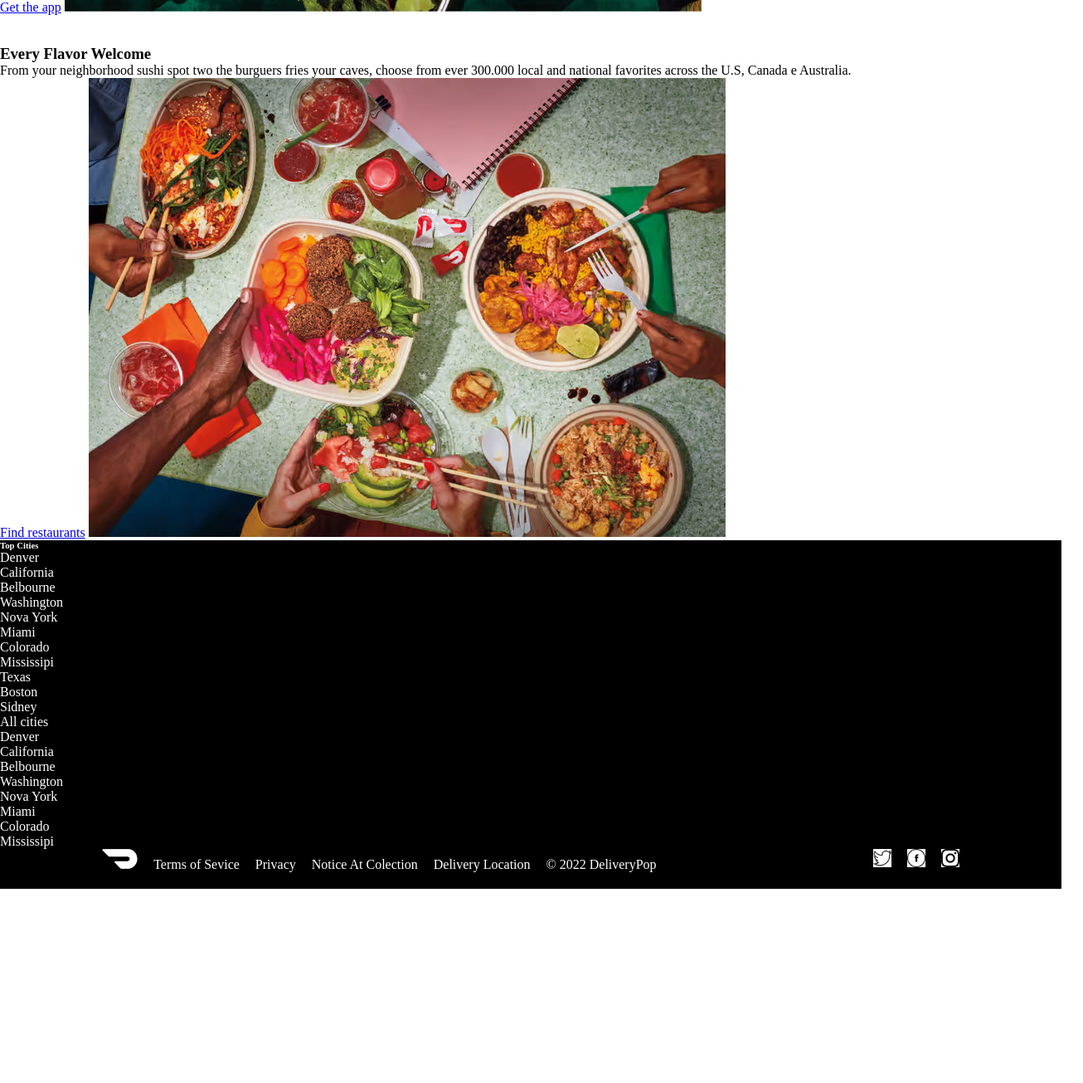
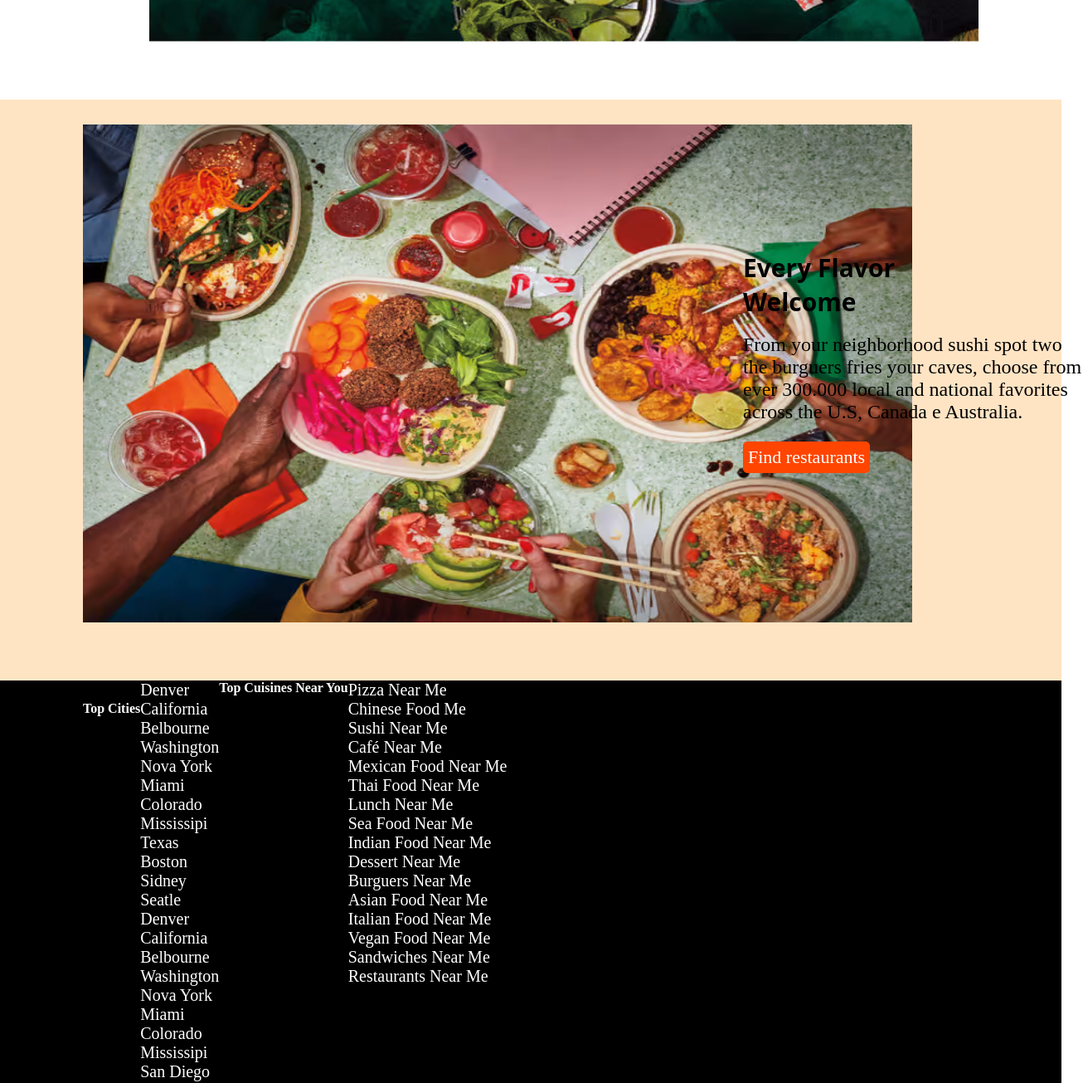
Before and after one commit to gleidsonteixeira/FS15-teste-de-desespero, a plain HTML site: page assets/index.html in a window 1280 px wide. Shown: the part 1280-2585 px from the top of the page at 83% size, 1306 px wide, since content can reach past the window. Before the commit the page ends 2351 px from the top, so only its background shows below. Drawn offline with Linux system fonts and the light colour scheme.

Commit message:
inclusao das cidades/restaurantes

```diff
--- a/assets/css/stylo.css
+++ b/assets/css/stylo.css
@@ -103,10 +103,146 @@ header a{
     font-size: 18px;
 }
 
+section.photo1{
+    width: 100%;
+    height: 700px;
+    position: relative;
+}
+
+section.photo1 img.comida1{
+    width: 1000px;
+    height: 600px;
+    float:right;
+    margin-top: 30px;
+    margin-right: 100px;
+}
+
+section.photo1 a.get1{
+    display: inline-block;
+    font-size:22px ;
+    border: 1px solid #FF4500;
+    border-radius: 5px;
+    background-color: #FF4500;
+    color: white;
+    text-decoration: none;
+    padding: 5px;
+}
+
+section.photo1 div.every1{
+    position: absolute;
+    bottom: 250px;
+    right:70%;
+
+}
+
+section.photo1 h3.apps{
+    width: 220px;
+    height: 100px;
+    font-size: 30px;
+    font-family: system-ui, -apple-system, BlinkMacSystemFont, 'Segoe UI', Roboto, Oxygen, Ubuntu, Cantarell, 'Open Sans', 'Helvetica Neue', sans-serif;
+}
+
+section.photo1 p.paragrafo1{
+    width: 400px;
+    height: 100px;
+    font-size: 24px;
+    text-align:left;
+}
+
+
+section.photo2{
+    background-color: bisque;
+    width: 100%;
+    height: 700px;
+    position: relative;
+}
+
+section.photo2 img.comida2{
+    width: 1000px;
+    height: 600px;
+    float:left;
+    margin-top: 30px;
+    margin-left: 100px;
+}
+
+section.photo2 a.get2{
+    display: inline-block;
+    font-size:22px ;
+    border: 1px solid #FF4500 ;
+    border-radius: 5px;
+    background-color: #FF4500;
+    color: white;
+    text-decoration: none;
+    padding: 5px;
+}
+
+section.photo2 div.every2{
+    position: absolute;
+    bottom: 250px;
+    margin-left: 70%;
+}
+
+section.photo2 h3.flavor{
+    width: 220px;
+    height: 100px;
+    font-size: 30px;
+    font-family: system-ui, -apple-system, BlinkMacSystemFont, 'Segoe UI', Roboto, Oxygen, Ubuntu, Cantarell, 'Open Sans', 'Helvetica Neue', sans-serif;
+
+}
+
+section.photo2 p.paragrafo2{
+    width: 410px;
+    height: 130px;
+    font-size: 24px;
+    text-align:left;
+}
+
 section.cities{
+    display: flex;
     background-color: black;
     color:white;
+    width: 100%;
+    height: 700px;
 }
+
+section.cities h4.cidades{
+    margin-top: 25px;
+    margin-left: 100px;
+
+}
+section.cities ul.lista1{
+    font-size: 20px;
+    list-style-type:none;
+
+}
+
+section.cities ul.lista2{
+    font-size: 20px;
+    list-style-type:none;
+
+}
+
+section.informacoes{
+    display: flex;
+    width: 100%;
+    height: 300px;
+    background-color: black;
+    color:white;
+
+}
+
+section.informacoes ul.lista3{
+    font-size: 20px;
+    list-style-type:none;
+
+}
+
+section.informacoes ul.lista4{
+    font-size: 20px;
+    list-style-type:none;
+
+}
+
 
 footer.container{
     display: flex;
@@ -118,15 +254,14 @@ footer.container{
 
 }
 
+
 footer .redes .fimfooter{
     background-color: white;
     width: 22px;
     height: 22px;
     margin-left: 15px;
 
-
 }
-
 
 div.termo span{
     margin-left: 15px;
--- a/assets/index.html
+++ b/assets/index.html
@@ -33,36 +33,43 @@
 
     </header>
 
-<section>
- <h3>It´s all here.All in one app</h3>
-<p> Discover local, on-demand delivery or pickup from
+<section class="photo1">
+
+ <div class="every1">
+ <h3 class="apps">It´s all here. All in one app.</h3>
+<p class="paragrafo1"> Discover local, on-demand delivery or pickup from
     restaurants, nearby grocery and convenience stores,
     and more.
 </p>
-<a href="#" target="blank">Get the app</a>
-<img src="imagem/imagem2.png" alt="comida">
+<a class="get1" href="#" target="blank">Get the app</a>
+
+</div>
+<img class= "comida1" src="imagem/imagem2.png" alt="comida">
 
 </section>
 
-<br><br>
 
-<section>
-        <h3>Every Flavor Welcome</h3>
-       <p> From your neighborhood sushi spot two the
+<section class="photo2">
+<div class="every2">
+    <h3 class="flavor">Every Flavor Welcome</h3>
+    <p class="paragrafo2"> From your neighborhood sushi spot two the
         burguers fries your caves, choose from ever
         300.000 local and national favorites across
         the U.S, Canada e Australia.
-       </p>
-       <a href="#" target="blank">Find restaurants</a>
-       <img src="imagem/imagem3.png" alt="comida">
+    </p>
+    <a class="get2" href="#" target="blank">Find restaurants</a>
+
+</div>
+
+    <img class= "comida2" src="imagem/imagem3.png" alt="comida">
 
 </section>
 
 <section class="cities">
 
-<h6>Top Cities</h6>
+<h4 class="cidades">Top Cities</h4>
 
-<ul>
+<ul class="lista1">
 
 <li>Denver</li>
 <li>California</li>
@@ -75,27 +82,74 @@
 <li>Texas</li>
 <li>Boston</li>
 <li>Sidney</li>
+<li>Seatle</li>
+<li>Denver</li>
+<li>California</li>
+<li>Belbourne</li>
+<li>Washington</li>
+<li>Nova York</li>
+<li>Miami</li>
+<li>Colorado</li>
+<li>Mississipi</li>
+<li>San Diego</li>
+<li>Chicago</li>
+<li>Denver</li>
+<li>Detroit</li>
 <li>All cities</li>
 
 </ul>
 
-<ul>
+<h4 class="restaurantes">Top Cuisines Near You</h4>
 
-    <li>Denver</li>
-    <li>California</li>
-    <li>Belbourne</li>
-    <li>Washington</li>
-    <li>Nova York</li>
-    <li>Miami</li>
-    <li>Colorado</li>
-    <li>Mississipi</li>
+<ul class="lista2">
+
+<li>Pizza Near Me</li>
+<li>Chinese Food Me</li>
+<li>Sushi Near Me</li>
+<li>Café Near Me</li>
+<li>Mexican Food Near Me</li>
+<li>Thai Food Near Me</li>
+<li>Lunch Near Me</li>
+<li>Sea Food Near Me</li>
+<li>Indian Food Near Me</li>
+<li>Dessert Near Me</li>
+<li>Burguers Near Me</li>
+<li>Asian Food Near Me</li>
+<li>Italian Food Near Me</li>
+<li>Vegan Food Near Me</li>
+<li>Sandwiches Near Me</li>
+<li>Restaurants Near Me</li>
 
 </ul>
 
 
+</section>
+
+<section class="informacoes">
+
+<h4>Let Us Help You</h4>
+
+<ul class="lista3">
+
+<li>Account Details</li>
+<li>Order History</li>
+<li>Help</li>
+
+</ul>
+
+<h4>Doing Business</h4>
+
+<ul class="lista4">
+
+<li>Become a Dasher</li>
+<li>List Your Business</li>
+<li>Get Dashers for Deliveries</li>
+<li>Get DoorDash Work</li>
+
+</ul>
+
 
 </section>
-
 
 
 <footer class="container">
@@ -113,9 +167,9 @@
 
 <div class="redes">
 
-    <img class="fimfooter" src="imagem/twitter.png" alt="facebook">
-    <img class="fimfooter" src="imagem/facebook.png" alt="twitter">
-    <img class="fimfooter" src="imagem/instagram.png" alt="instagram">
+    <a href=# target="_blank"><img class="fimfooter" src="imagem/twitter.png" alt="facebook"></a>
+    <a href=# target="_blank"><img class="fimfooter" src="imagem/facebook.png" alt="twitter"></a>
+    <a href=# target="_blank"><img class="fimfooter" src="imagem/instagram.png" alt="instagram"></a>
 
 </div>
 
```
